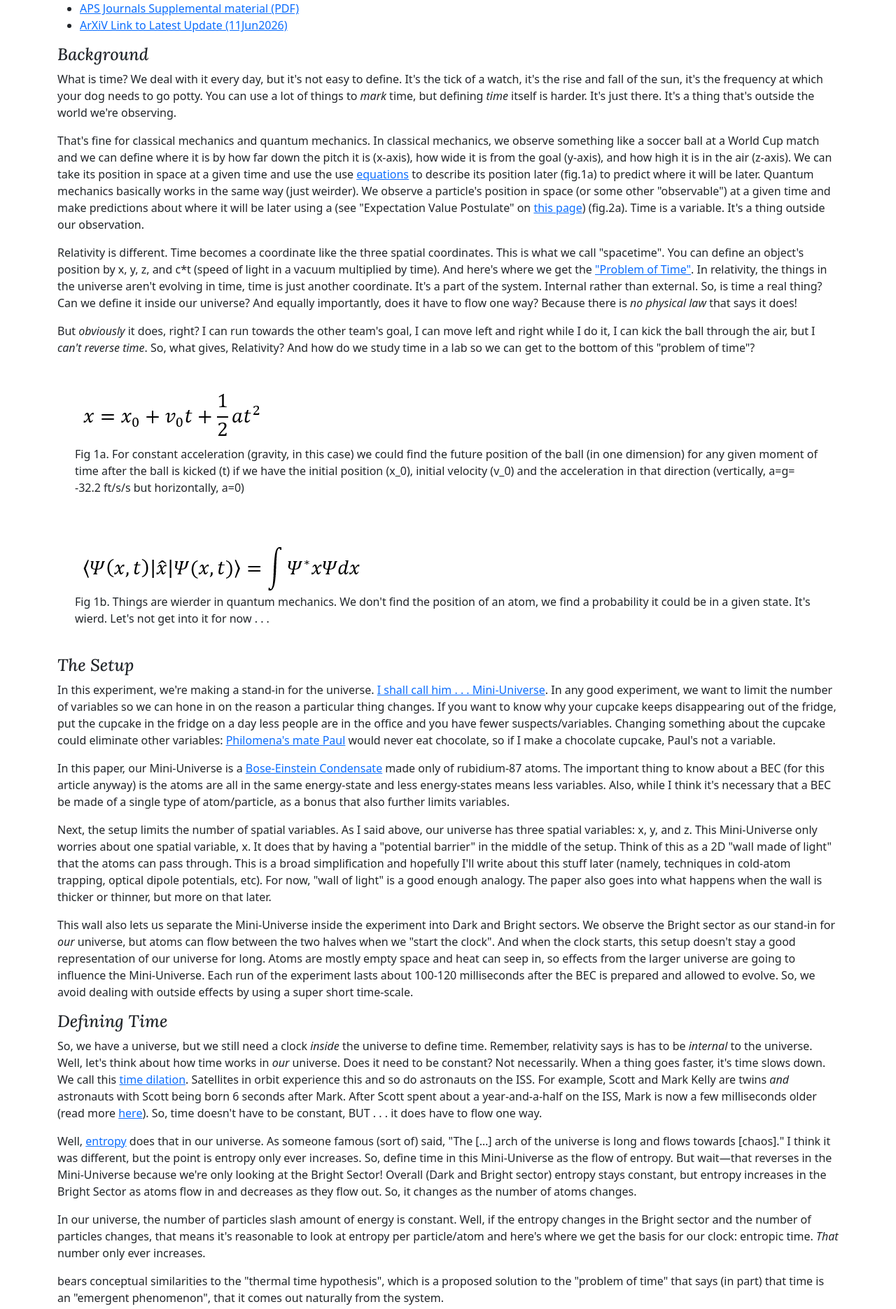
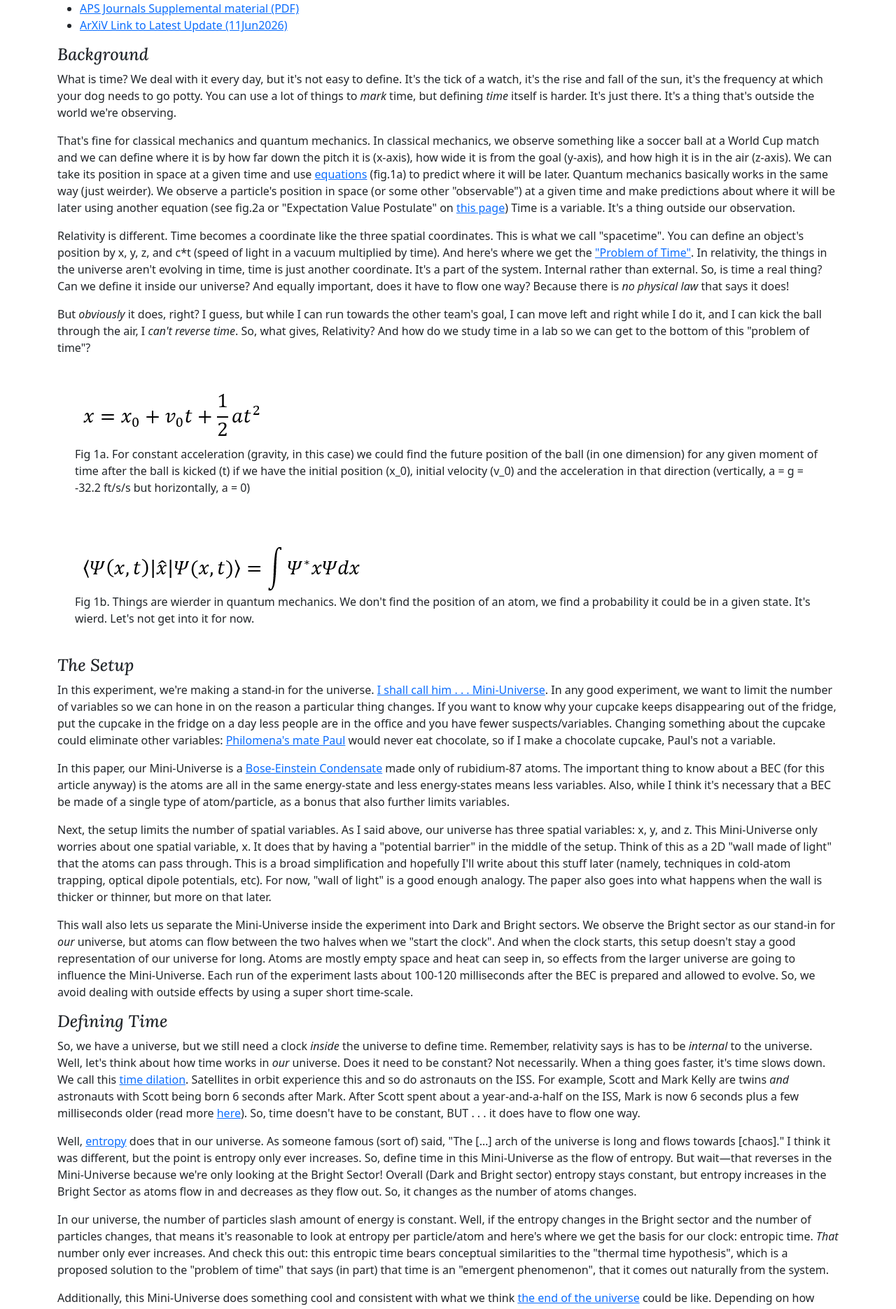
Before and after one commit to ChristopherJantzi/portfolio, a Django app: page /blog_entries/2026-problem-of-time in a window 1280 px wide. Shown: the part 342-2213 px from the top of the page at 70% size. Run offline with Django 5.2, Linux system fonts and the light colour scheme; some web fonts are replaced.

Commit message:
minor edits to article

```diff
--- a/portfolio/templates/portfolio/blog_entries/2026-problem-of-time.html
+++ b/portfolio/templates/portfolio/blog_entries/2026-problem-of-time.html
@@ -14,18 +14,18 @@
         <h4>Background</h4>
         <p>What is time? We deal with it every day, but it's not easy to define. It's the tick of a watch, it's the rise and fall of the sun, it's the frequency at which your dog needs to go potty. You can use a lot of things to <em>mark</em> time, but defining <em>time</em> itself is harder. It's just there. It's a thing that's outside the world we're observing.</p>
 
-        <p>That's fine for classical mechanics and quantum mechanics. In classical mechanics, we observe something like a soccer ball at a World Cup match and we can define where it is by how far down the pitch it is (x-axis), how wide it is from the goal (y-axis), and how high it is in the air (z-axis). We can take its position in space at a given time and use the use <a href="http://hyperphysics.phy-astr.gsu.edu/hbase/mot.html">equations</a> to describe its position later (fig.1a) to predict where it will be later. Quantum mechanics basically works in the same way (just weirder). We observe a particle's position in space (or some other "observable") at a given time and make predictions about where it will be later using a (see "Expectation Value Postulate" on <a href= "http://hyperphysics.phy-astr.gsu.edu/hbase/quantum/qm2.html#c1">this page</a>) (fig.2a). Time is a variable. It's a thing outside our observation.</p>
+        <p>That's fine for classical mechanics and quantum mechanics. In classical mechanics, we observe something like a soccer ball at a World Cup match and we can define where it is by how far down the pitch it is (x-axis), how wide it is from the goal (y-axis), and how high it is in the air (z-axis). We can take its position in space at a given time and use <a href="http://hyperphysics.phy-astr.gsu.edu/hbase/mot.html">equations</a> (fig.1a) to predict where it will be later. Quantum mechanics basically works in the same way (just weirder). We observe a particle's position in space (or some other "observable") at a given time and make predictions about where it will be later using another equation (see fig.2a or "Expectation Value Postulate" on <a href= "http://hyperphysics.phy-astr.gsu.edu/hbase/quantum/qm2.html#c1">this page</a>) Time is a variable. It's a thing outside our observation.</p>
 
-        <p>Relativity is different. Time becomes a coordinate like the three spatial coordinates. This is what we call "spacetime". You can define an object's position by x, y, z, and c*t (speed of light in a vacuum multiplied by time). And here's where we get the <a href= "https://en.wikipedia.org/wiki/Problem_of_time">"Problem of Time"</a>. In relativity, the things in the universe aren't evolving in time, time is just another coordinate. It's a part of the system. Internal rather than external. So, is time a real thing? Can we define it inside our universe? And equally importantly, does it have to flow one way? Because there is <em>no physical law</em> that says it does!</p>
+        <p>Relativity is different. Time becomes a coordinate like the three spatial coordinates. This is what we call "spacetime". You can define an object's position by x, y, z, and c*t (speed of light in a vacuum multiplied by time). And here's where we get the <a href= "https://en.wikipedia.org/wiki/Problem_of_time">"Problem of Time"</a>. In relativity, the things in the universe aren't evolving in time, time is just another coordinate. It's a part of the system. Internal rather than external. So, is time a real thing? Can we define it inside our universe? And equally important, does it have to flow one way? Because there is <em>no physical law</em> that says it does!</p>
 
-        <p>But <em>obviously</em> it does, right? I can run towards the other team's goal, I can move left and right while I do it, I can kick the ball through the air, but I <em>can't reverse time</em>. So, what gives, Relativity? And how do we study time in a lab so we can get to the bottom of this "problem of time"?</p>
+        <p>But <em>obviously</em> it does, right? I guess, but while I can run towards the other team's goal, I can move left and right while I do it, and I can kick the ball through the air, I <em>can't reverse time</em>. So, what gives, Relativity? And how do we study time in a lab so we can get to the bottom of this "problem of time"?</p>
 
         <figure class="image">
             <img
                 src="{% static 'images/CM_position.png' %}"
                 alt="The equation for 1D position given constant acceleration, inital velocity, intial position, and time."
             >
-            <figcaption>Fig 1a. For constant acceleration (gravity, in this case) we could find the future position of the ball (in one dimension) for any given moment of time after the ball is kicked (t) if we have the initial position (x_0), initial velocity (v_0) and the acceleration in that direction (vertically, a=g= -32.2 ft/s/s but horizontally, a=0)</figcaption>
+            <figcaption>Fig 1a. For constant acceleration (gravity, in this case) we could find the future position of the ball (in one dimension) for any given moment of time after the ball is kicked (t) if we have the initial position (x_0), initial velocity (v_0) and the acceleration in that direction (vertically, a = g = -32.2 ft/s/s but horizontally, a = 0)</figcaption>
         </figure>
 
         <figure class="image">
@@ -33,7 +33,7 @@
                 src="{% static 'images/QM_position.png' %}"
                 alt="The equation for expectation value of position in qnatum mechanics."
             >
-            <figcaption>Fig 1b. Things are wierder in quantum mechanics. We don't find the position of an atom, we find a probability it could be in a given state. It's wierd. Let's not get into it for now . . . </figcaption>
+            <figcaption>Fig 1b. Things are wierder in quantum mechanics. We don't find the position of an atom, we find a probability it could be in a given state. It's wierd. Let's not get into it for now. </figcaption>
         </figure>
 
         <h4>The Setup</h4>
@@ -49,13 +49,11 @@
 
         <h4>Defining Time</h4>
 
-        <p>So, we have a universe, but we still need a clock <em>inside</em> the universe to define time. Remember, relativity says is has to be <em>internal</em> to the universe. Well, let's think about how time works in <em>our</em> universe. Does it need to be constant? Not necessarily. When a thing goes faster, it's time slows down. We call this <a href= "http://hyperphysics.phy-astr.gsu.edu/hbase/Relativ/tdil.html">time dilation</a>. Satellites in orbit experience this and so do astronauts on the ISS. For example, Scott and Mark Kelly are twins <em>and</em> astronauts with Scott being born 6 seconds after Mark. After Scott spent about a year-and-a-half on the ISS, Mark is now a few milliseconds older (read more <a href= "https://www.nasa.gov/humans-in-space/nasas-twins-study-results-published-in-science-journal/">here</a>). So, time doesn't have to be constant, BUT . . . it does have to flow one way.</p>
+        <p>So, we have a universe, but we still need a clock <em>inside</em> the universe to define time. Remember, relativity says is has to be <em>internal</em> to the universe. Well, let's think about how time works in <em>our</em> universe. Does it need to be constant? Not necessarily. When a thing goes faster, it's time slows down. We call this <a href= "http://hyperphysics.phy-astr.gsu.edu/hbase/Relativ/tdil.html">time dilation</a>. Satellites in orbit experience this and so do astronauts on the ISS. For example, Scott and Mark Kelly are twins <em>and</em> astronauts with Scott being born 6 seconds after Mark. After Scott spent about a year-and-a-half on the ISS, Mark is now 6 seconds plus a few milliseconds older (read more <a href= "https://www.nasa.gov/humans-in-space/nasas-twins-study-results-published-in-science-journal/">here</a>). So, time doesn't have to be constant, BUT . . . it does have to flow one way.</p>
 
         <p>Well, <a href= "http://hyperphysics.phy-astr.gsu.edu/hbase/Therm/entrop.html">entropy</a> does that in our universe. As someone famous (sort of) said, "The […] arch of the universe is long and flows towards [chaos]." I think it was different, but the point is entropy only ever increases. So, define time in this Mini-Universe as the flow of entropy. But wait—that reverses in the Mini-Universe because we're only looking at the Bright Sector! Overall (Dark and Bright sector) entropy stays constant, but entropy increases in the Bright Sector as atoms flow in and decreases as they flow out. So, it changes as the number of atoms changes.</p>
 
-        <p>In our universe, the number of particles slash amount of energy is constant. Well, if the entropy changes in the Bright sector and the number of particles changes, that means it's reasonable to look at entropy per particle/atom and here's where we get the basis for our clock: entropic time. <em>That</em> number only ever increases.</p>
-
-        <p>bears conceptual similarities to the "thermal time hypothesis", which is a proposed solution to the "problem of time" that says (in part) that time is an "emergent phenomenon", that it comes out naturally from the system.</p>
+        <p>In our universe, the number of particles slash amount of energy is constant. Well, if the entropy changes in the Bright sector and the number of particles changes, that means it's reasonable to look at entropy per particle/atom and here's where we get the basis for our clock: entropic time. <em>That</em> number only ever increases. And check this out: this entropic time bears conceptual similarities to the "thermal time hypothesis", which is a proposed solution to the "problem of time" that says (in part) that time is an "emergent phenomenon", that it comes out naturally from the system.</p>
 
         <p>Additionally, this Mini-Universe does something cool and consistent with what we think <a href="https://en.wikipedia.org/wiki/Ultimate_fate_of_the_universe">the end of the universe</a> could be like. Depending on how large the barrier is between the Dark (unobserved) and Bright (observed) sectors, the universe "ends" in different ways. For a small barrier, the atoms flow in (and entropy increases), but the flow slows and eventually decreases ever faster until the atoms are out of the universe. This has conceptual similarities to the <a href= "https://en.wikipedia.org/wiki/Big_Bounce">big bounce</a>, where the matter/energy in the universe expands, reaches a peak, then snaps back. We all become a single point of matter/energy and then another Big Bang happens. If the barrier is large, there's no snap back. Entropy and the number of particles become constant and entropic time levels off. This is similar to the <a href= "https://en.wikipedia.org/wiki/Heat_death_of_the_universe">big freeze</a>, where everything is so stretched out that there's no longer temperature differences, so no more energy differences either. Things sort of . . . stop.</p>
 
```
